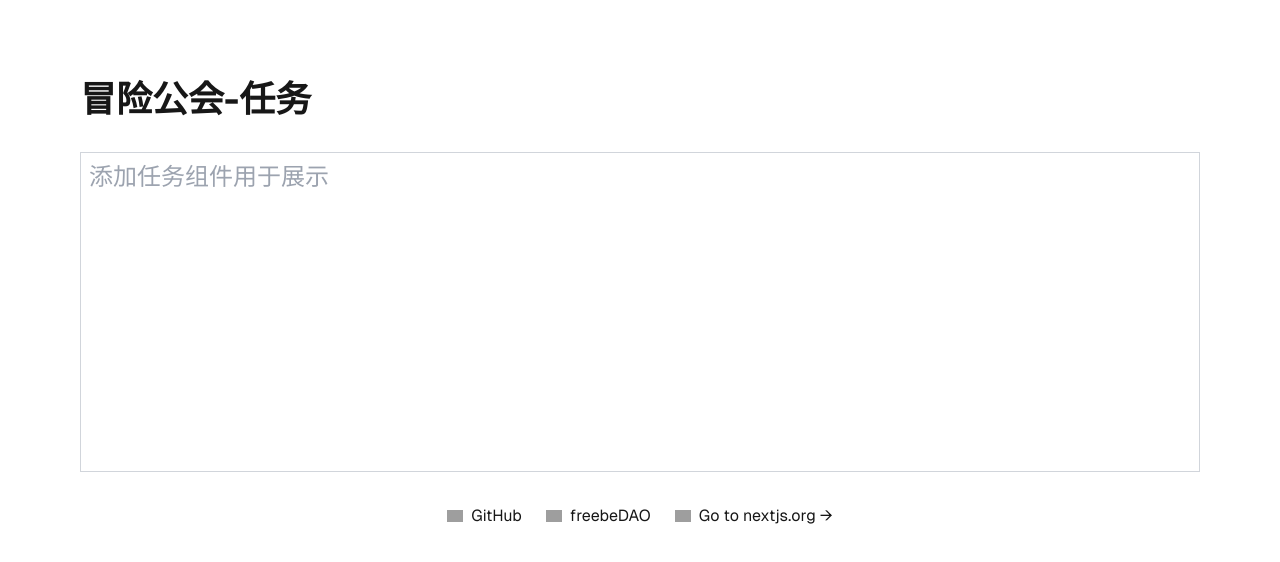
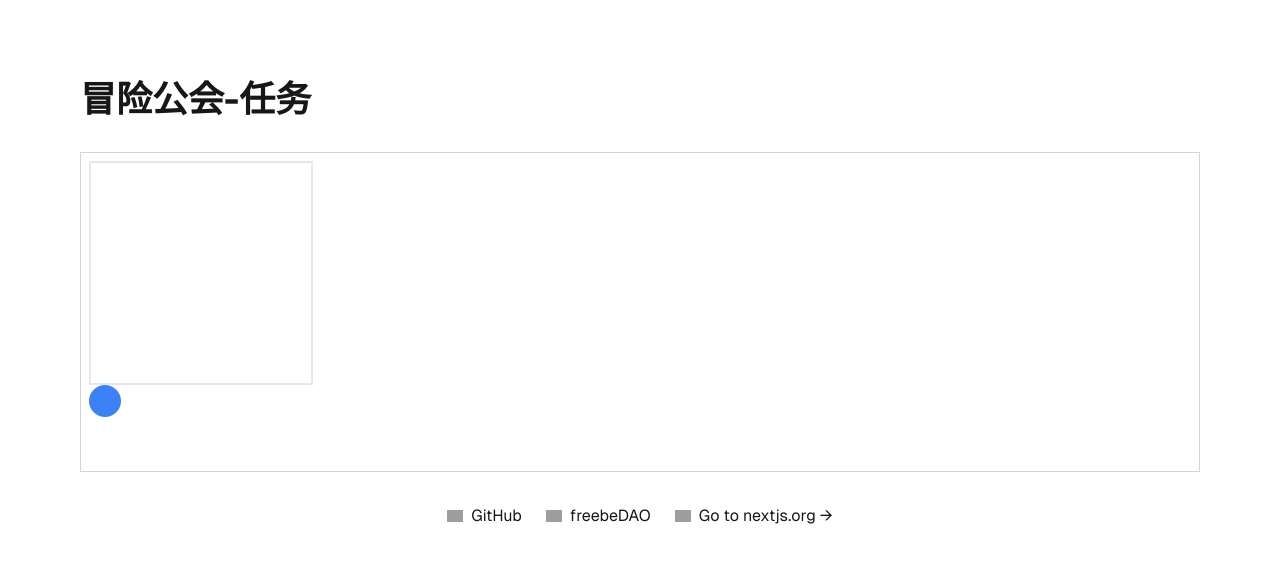
Before and after one commit to freebeDAO/advanture-island, a Next.js app: page / in a window 1280 px wide. Shown: the top 562 px of the page. Built offline with nearby package versions, Linux system fonts and the light colour scheme; grey boxes are pictures that could not be loaded.

Commit message:
提交测试代码

```diff
--- /dev/null
+++ b/src/app/login/page.tsx
@@ -0,0 +1,3 @@
+export default function Page() {
+    return <div>login page</div>
+}
--- a/src/app/page.tsx
+++ b/src/app/page.tsx
@@ -1,13 +1,19 @@
+'use client'
+
 import Image from 'next/image';
+import Circle from "@/components/Circle";
+import {DndProvider} from "react-dnd";
+import {HTML5Backend} from "react-dnd-html5-backend";
 
 export default function Home() {
   return (
+      <DndProvider backend={HTML5Backend}>
         <div className="min-h-screen p-4 pb-20 gap-16 sm:p-20 font-[family-name:var(--font-geist-sans)]">
           <main className="flex flex-col gap-8 row-start-2  sm:items-start">
             <h1 className="text-4xl font-bold">冒险公会-任务</h1>
             {/* 替换成自己完成的任务演示组件 */}
             <h2 className="text-2xl h-80 text-gray-400 border border-gray-300 p-2 w-full">
-          添加任务组件用于展示
+              <Circle></Circle>
             </h2>
           </main>
           <footer className="row-start-3 flex gap-6 flex-wrap items-center justify-center mt-8">
@@ -58,5 +64,6 @@ export default function Home() {
             </a>
           </footer>
         </div>
+      </DndProvider>
   );
 }
--- /dev/null
+++ b/src/components/Circle.tsx
@@ -0,0 +1,42 @@
+'use client'
+
+import {useRef} from "react";
+import {useDrag, useDrop} from "react-dnd";
+
+function Box() {
+    const ref = useRef(null)
+
+    const [,drag] = useDrag({
+        type: 'box',
+        item: {
+            color: 'blue'
+        }
+    })
+
+    drag(ref)
+
+    return <div className='w-8 h-8 bg-blue-500 cursor-pointer rounded-full' ref={ref}></div>
+}
+
+function Container() {
+    const ref = useRef(null);
+
+    const [,drop] = useDrop(() => {
+        return {
+            accept: 'box',
+            drop(item) {
+                console.log(item);
+            }
+        }
+    });
+    drop(ref);
+
+    return <div className='w-56 h-56 border-2' ref={ref}></div>
+}
+
+export default function Circle(){
+    return <div>
+        <Container></Container>
+        <Box></Box>
+    </div>
+}
```
Also changed, not shown: package.json (+7 -5 lines), src/middleware.ts (added, +10 -0 lines), 2 other files (tests, documents, lock files or other folders). Lines whose indentation alone changed are shown as unchanged.
